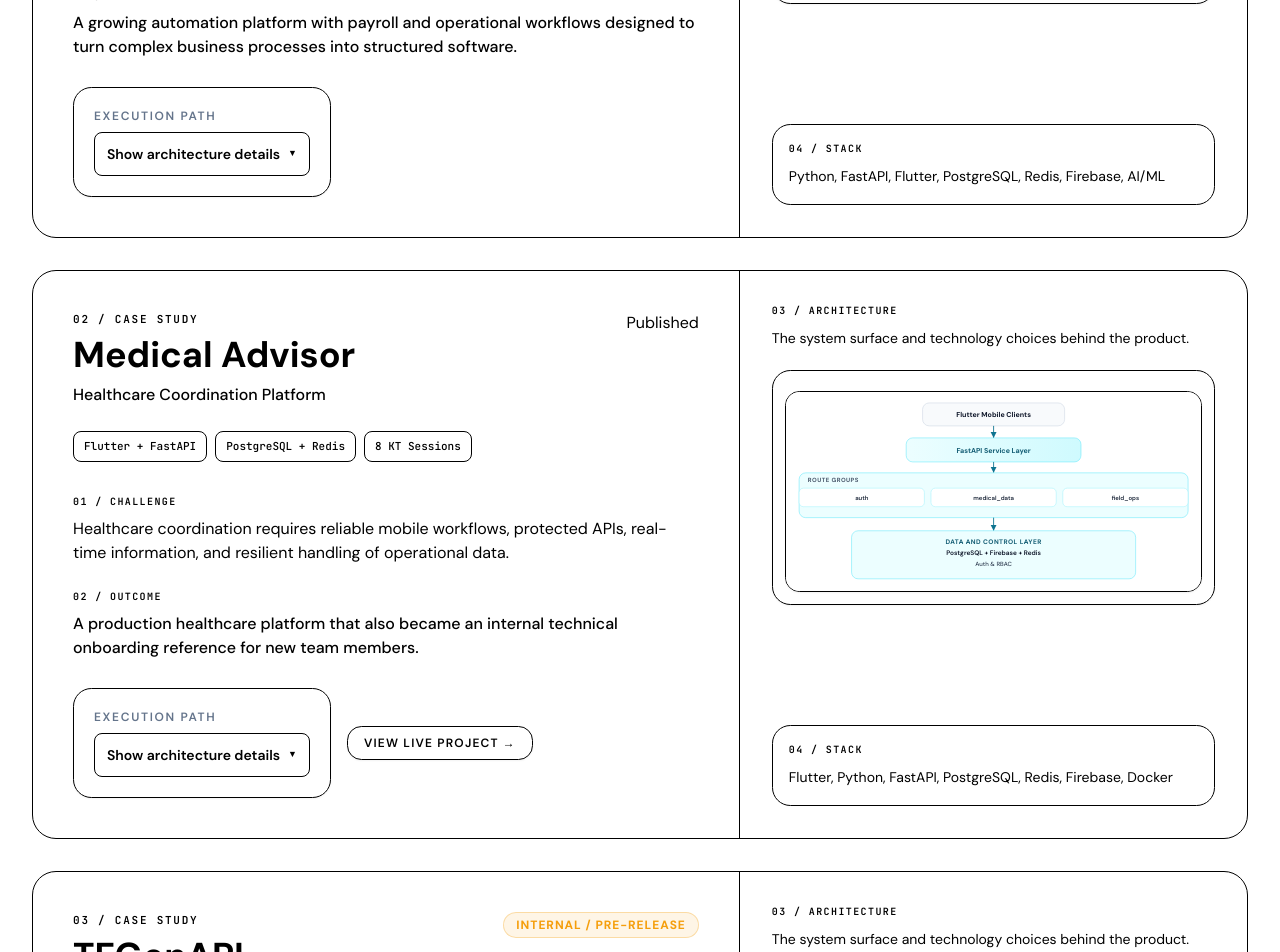
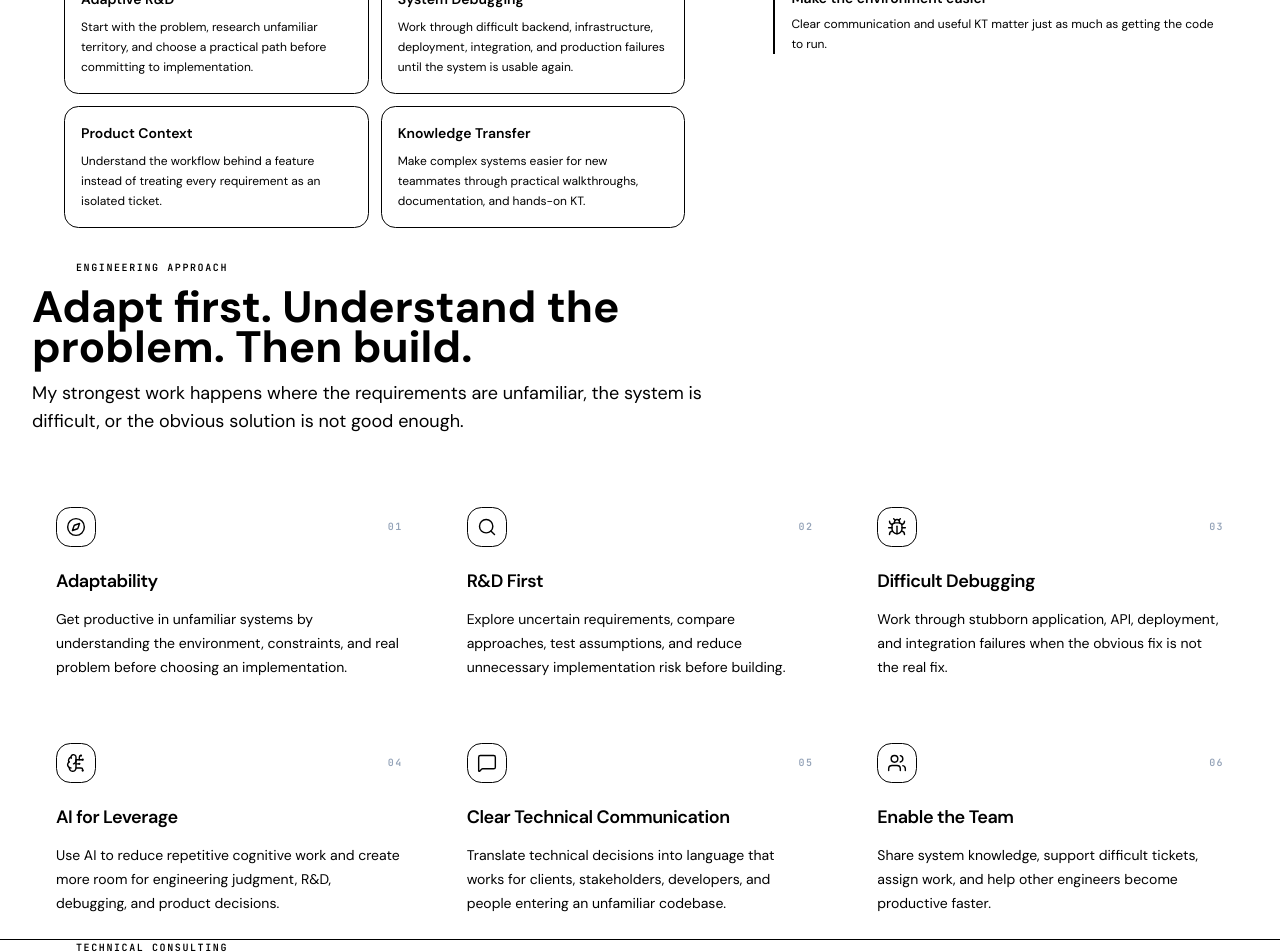
Before and after one commit to MeghrajGoudThigulla/meghraj-portfolio, a Next.js app in the folder portfolio-frontend/: page / in a window 1280 px wide. Shown: the part 1520-2472 px from the top of the page. Built offline with nearby package versions, Linux system fonts and the light colour scheme.

Commit message:
ux(flow): align page hierarchy with positioning before conversion

```diff
--- a/portfolio-frontend/app/page.tsx
+++ b/portfolio-frontend/app/page.tsx
@@ -66,12 +66,12 @@ export default function Home() {
       <Navbar />
       <main id="main-content" tabIndex={-1}>
         <Hero />
+        <About />
+        <ConsultingStrengths />
+        <ServicesSection />
         <Projects />
         <ExperienceTimeline />
         <SkillsSnapshot />
-        <About />
-        <ConsultingStrengths />
-        <ServicesSection />
         <ROICalculator />
         <ContactForm />
       </main>
```
